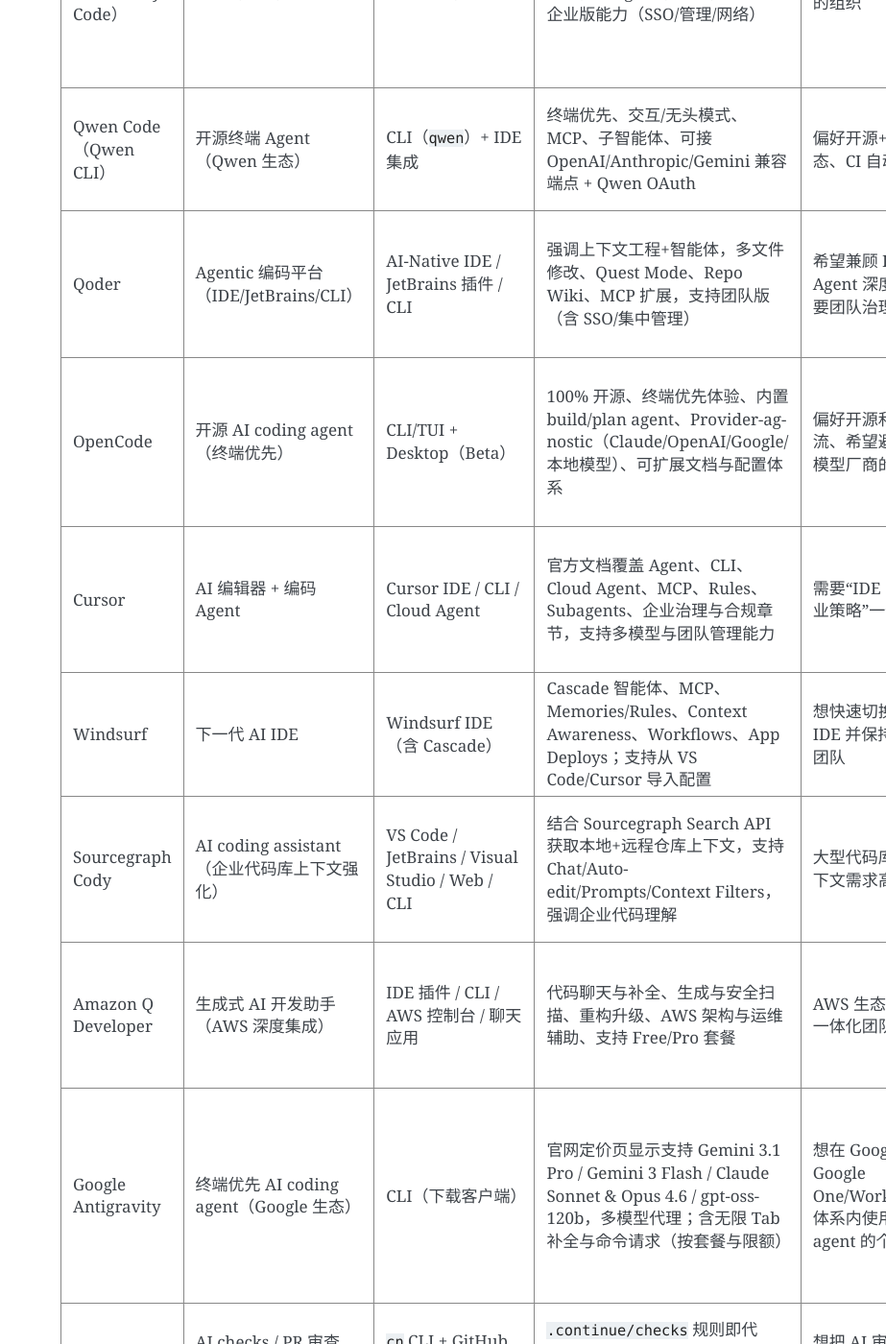
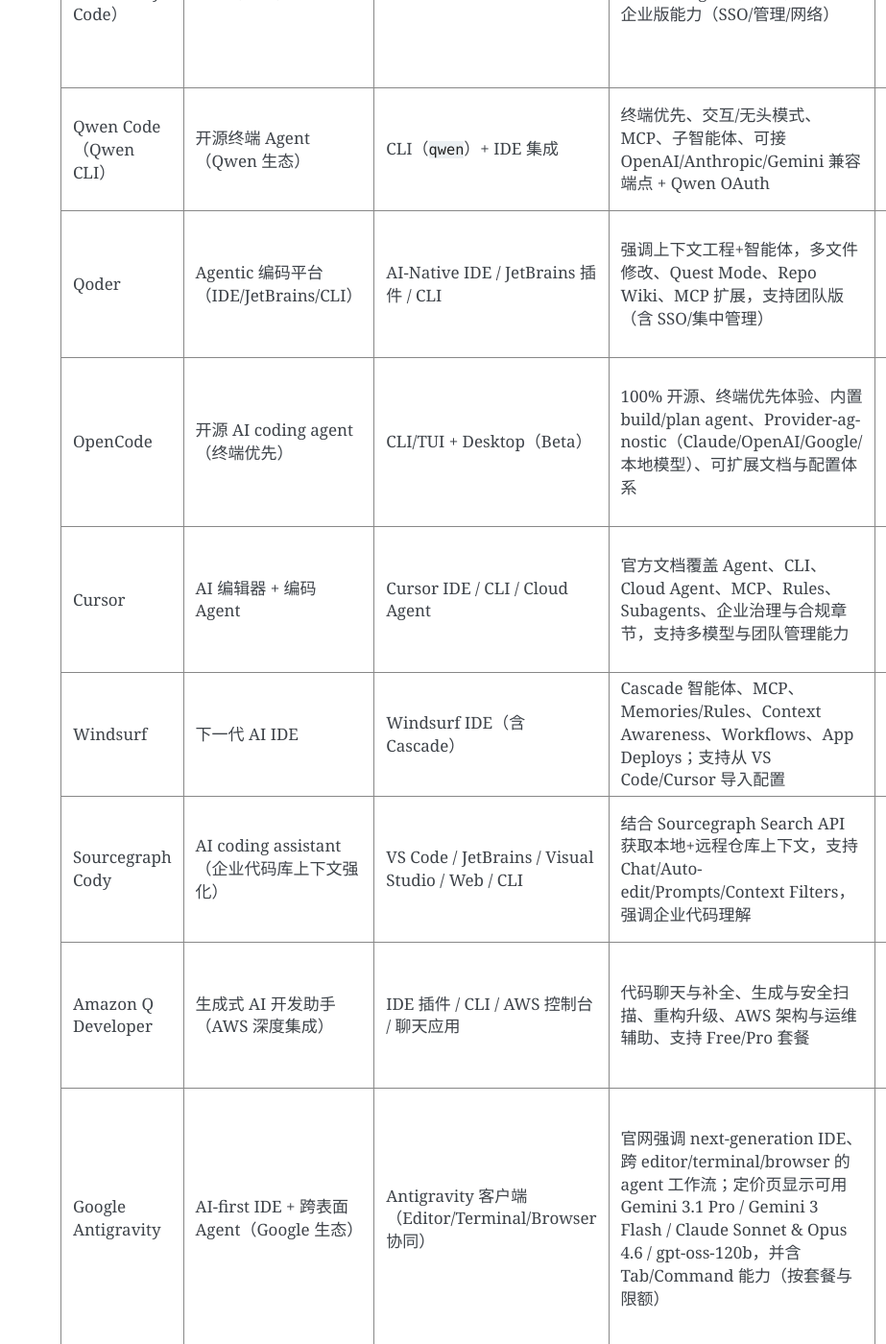
Before and after one commit to sanchuanhehe/VibeCoding, a Sphinx documentation site: the page built from docs/index.md, in a window 1280 px wide and 1400 px high, scrolled down 2938 px. Shown: the whole window at 96% size, without its empty margins (357-1280 px from the left). Built offline with Sphinx 7.4.7, drawn with Linux system fonts in a browser that asks for light colours; some of the changed text lies outside the part shown.

Commit message:
feat: 更新 Google Antigravity 描述，增强功能细节与使用场景说明

```diff
--- a/docs/index.md
+++ b/docs/index.md
@@ -77,7 +77,7 @@
 | Windsurf | 下一代 AI IDE | Windsurf IDE（含 Cascade） | Cascade 智能体、MCP、Memories/Rules、Context Awareness、Workflows、App Deploys；支持从 VS Code/Cursor 导入配置 | 想快速切换到 AI 原生 IDE 并保持上手平滑的团队 | 平台演进快，企业治理细项与第三方集成边界需按当前版本核对 |
 | Sourcegraph Cody | AI coding assistant（企业代码库上下文强化） | VS Code / JetBrains / Visual Studio / Web / CLI | 结合 Sourcegraph Search API 获取本地+远程仓库上下文，支持 Chat/Auto-edit/Prompts/Context Filters，强调企业代码理解 | 大型代码库、跨仓库上下文需求高的团队 | 高级能力常与 Sourcegraph 平台能力绑定，部署与采购模型需综合评估 |
 | Amazon Q Developer | 生成式 AI 开发助手（AWS 深度集成） | IDE 插件 / CLI / AWS 控制台 / 聊天应用 | 代码聊天与补全、生成与安全扫描、重构升级、AWS 架构与运维辅助、支持 Free/Pro 套餐 | AWS 生态内开发与运维一体化团队 | 最佳价值在 AWS 场景，跨云与非 AWS 工作流下能力优势可能下降 |
-| Google Antigravity | 终端优先 AI coding agent（Google 生态） | CLI（下载客户端） | 官网定价页显示支持 Gemini 3.1 Pro / Gemini 3 Flash / Claude Sonnet & Opus 4.6 / gpt-oss-120b，多模型代理；含无限 Tab 补全与命令请求（按套餐与限额） | 想在 Google 账号与 Google One/Workspace/Cloud 体系内使用 AI coding agent 的个人与团队 | 当前处于 Public preview，文档抓取受动态页面影响；企业级能力与配额细节需以实时 FAQ/控制台为准 |
+| Google Antigravity | AI-first IDE + 跨表面 Agent（Google 生态） | Antigravity 客户端（Editor/Terminal/Browser 协同） | 官网强调 next-generation IDE、跨 editor/terminal/browser 的 agent 工作流；定价页显示可用 Gemini 3.1 Pro / Gemini 3 Flash / Claude Sonnet & Opus 4.6 / gpt-oss-120b，并含 Tab/Command 能力（按套餐与限额） | 想在 Google 账号与 Google One/Workspace/Cloud 体系内使用一体化 AI IDE + Agent 的个人与团队 | 当前处于 Public preview，文档抓取受动态页面影响；与“Gemini CLI（终端优先）”是不同产品线，能力与配额需按各自文档复核 |
 | Continue | AI checks / PR 审查（开源 CLI + 平台） | `cn` CLI + GitHub 状态检查 + CI | `.continue/checks` 规则即代码、PR 通过/失败、可接受建议修复、支持本地/CI 运行 | 想把 AI 审查“流程化、可执行化”的团队 | 需要先建设 checks 规则，初期有配置成本 |
 | CodeRabbit | AI 代码审查与规划平台 | Git 平台 + IDE 扩展 + CLI | 上下文感知 PR 审查、Issue Planner、支持 GitHub/GitLab/Azure/Bitbucket | 以 PR 审查效率为核心诉求的团队 | 深度能力与组织流程绑定，需团队习惯配合 |
 
```
